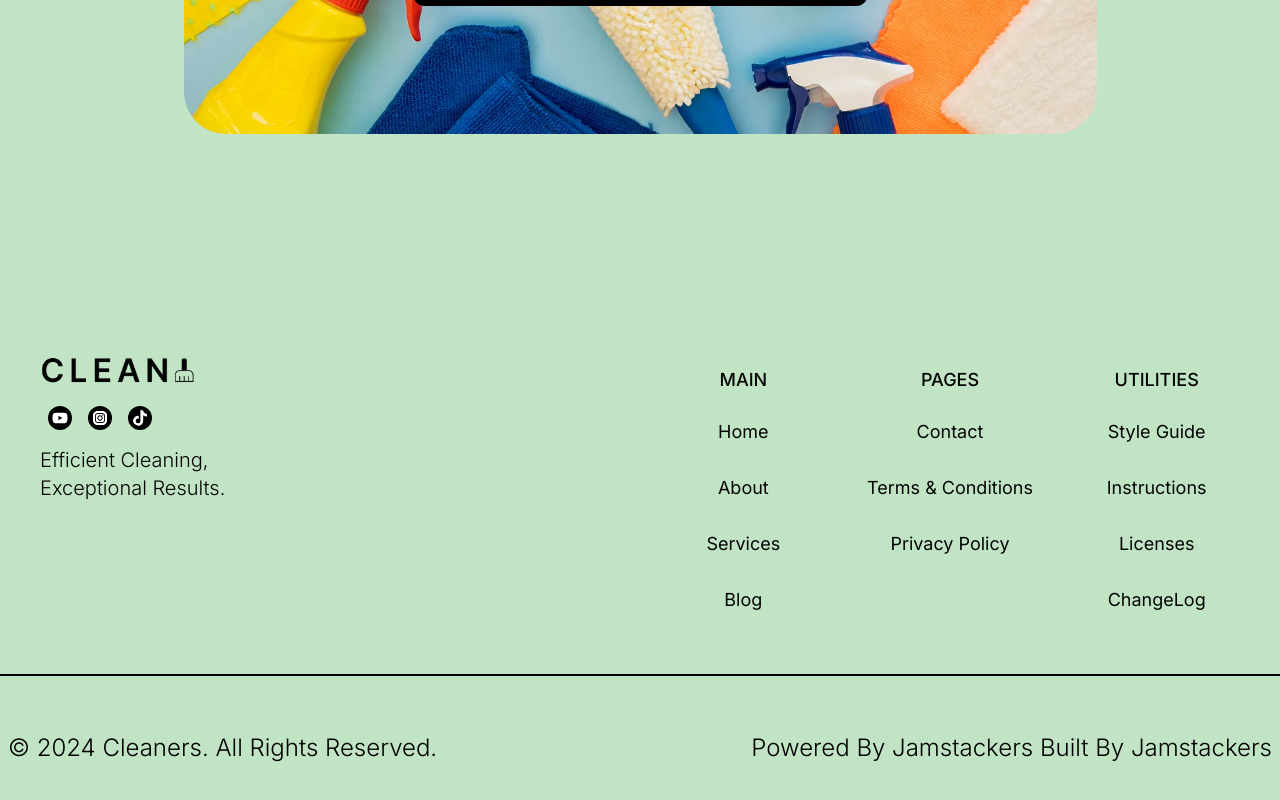
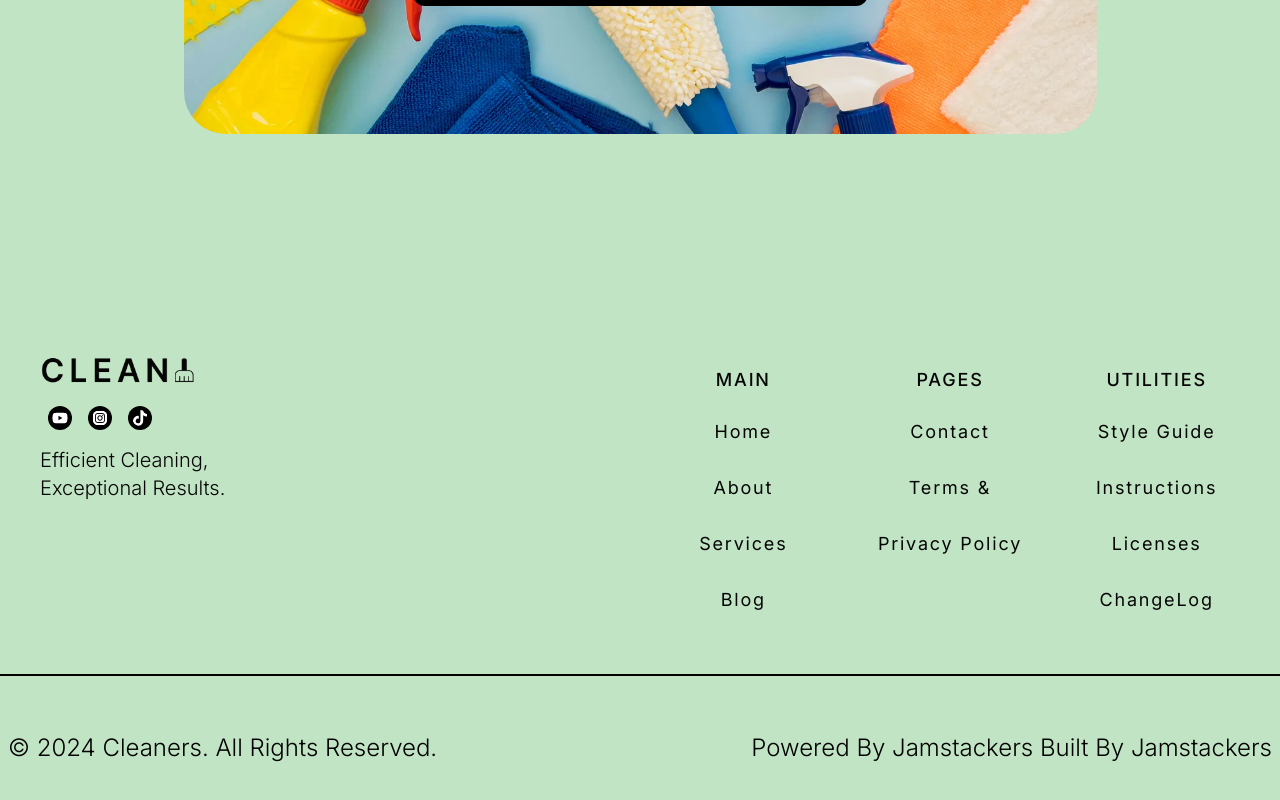
Before and after one commit to Yagya-Adh/clean, a Next.js app: page / in a window 1280 px wide. Shown: the part 10436-11236 px from the top of the page. Built offline with nearby package versions, Linux system fonts and the light colour scheme.

Commit message:
font update from footer component

```diff
--- a/app/components/footer/FooterRight.tsx
+++ b/app/components/footer/FooterRight.tsx
@@ -20,16 +20,16 @@ const FooterRight = () => {
           className="flex flex-col justify-center w-full items-center"
           key={list.id}
         >
-          <h3 className="text-clean-black-10 text-sm sm:text-lg text-center font-semibold sm:font-medium font-inter">
+          <h3 className="text-clean-black-10 text-sm sm:text-lg text-center font-semibold sm:font-medium font-inter tracking-widest">
             {list.title}
           </h3>
           {list.innerItem?.map((inner) => (
             <Link href={inner.linkPath} key={inner.id}>
               <div className="text-center overflow-hidden h-10 group md:my-2">
-                <div className="translate-y-4 group-hover:-translate-y-16 ease-in-out transition-all duration-500 text-clean-black-10 text-lg font-normal font-inter h-10">
+                <div className="tracking-widest translate-y-4 group-hover:-translate-y-16 ease-in-out transition-all duration-500 text-clean-black-10 text-lg font-normal font-inter h-10">
                   {inner.item}
                 </div>
-                <div className="translate-y-9 group-hover:-translate-y-6 ease-in-out transition-all duration-500 text-clean-black-10 text-lg font-normal font-inter h-10">
+                <div className="tracking-widest translate-y-9 group-hover:-translate-y-6 ease-in-out transition-all duration-500 text-clean-black-10 text-lg font-normal font-inter h-10">
                   {inner.item}
                 </div>
               </div>
```
